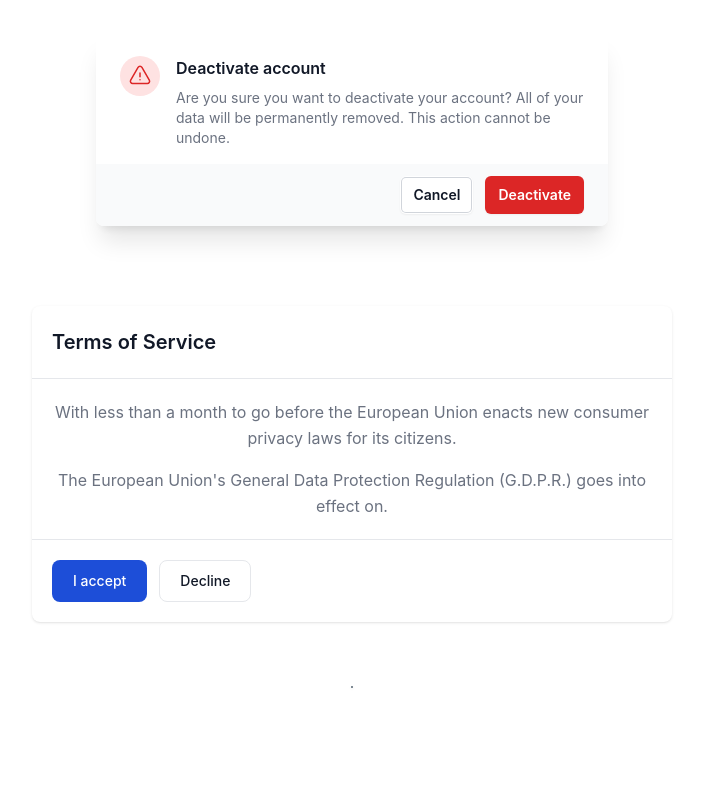
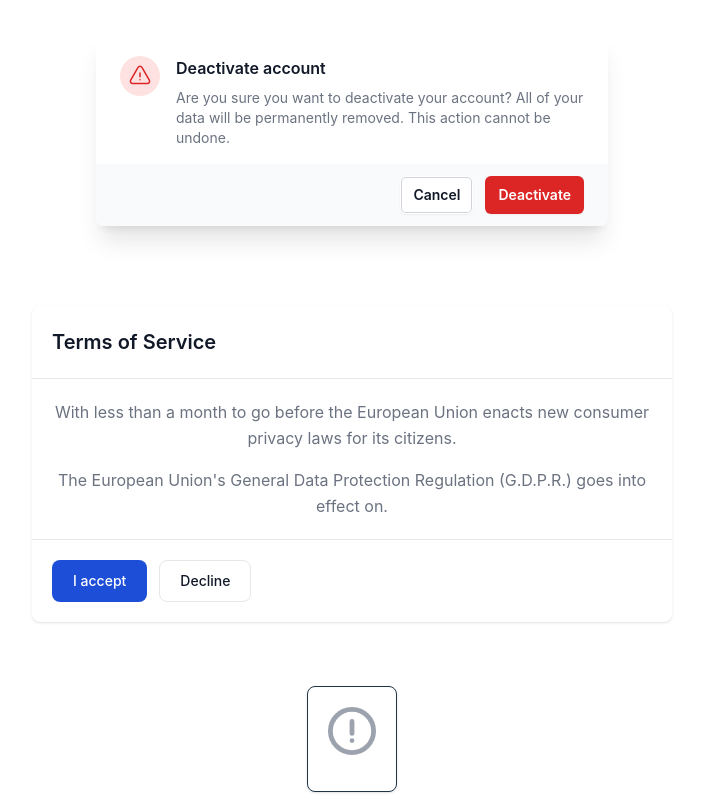
Before and after one commit to mtmsujan/modal-design, a website built with Vite: page index.html in a window 1280 px wide. Shown: the whole page, without its empty margins (288-991 px from the left). Built offline with nearby package versions, Linux system fonts and the light colour scheme.

Commit message:
Add modal box with SVG icon

```diff
--- a/index.html
+++ b/index.html
@@ -71,7 +71,12 @@
                 <!-- Modal dialog box 3 -->
                 <div class="relative p-4 border-1 border-gray-200" style="margin-bottom: 50px;">
                     <div class="relative bg-white rounded-lg shadow dark:bg-gray-700" style="border: 1px solid;">
+                        <div class="p-4 md:p-5 text-center">
+                            <svg class="mx-auto mb-4 text-gray-400 w-12 h-12 dark:text-gray-200" aria-hidden="true" xmlns="http://www.w3.org/2000/svg" fill="none" viewBox="0 0 20 20">
+                                <path stroke="currentColor" stroke-linecap="round" stroke-linejoin="round" stroke-width="2" d="M10 11V6m0 8h.01M19 10a9 9 0 1 1-18 0 9 9 0 0 1 18 0Z"/>
+                            </svg>
 
+                        </div>
                     </div>
                 </div>
 
```
